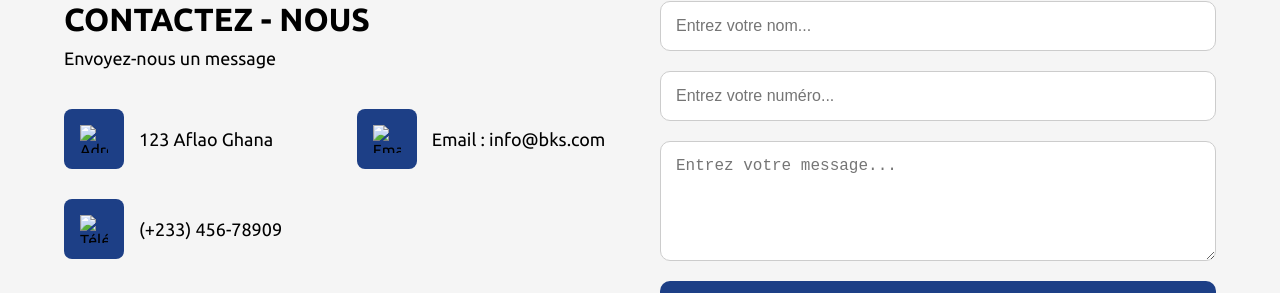
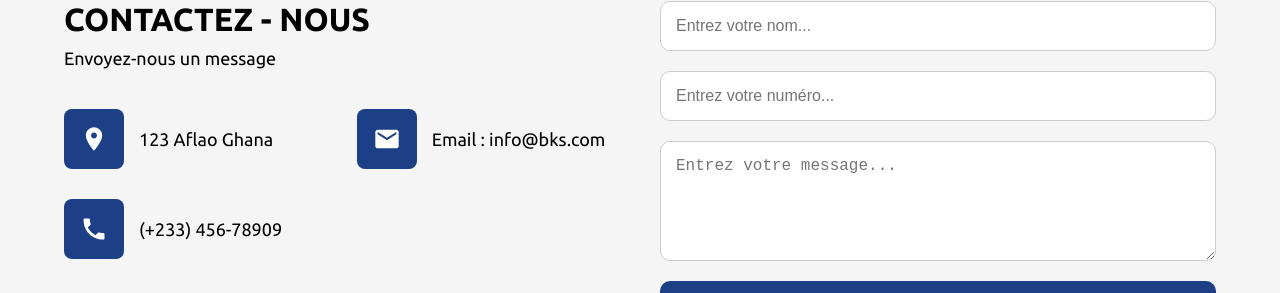
Before and after one commit to bedjra/VitreBuyorKing, a plain HTML site: page index.html in a window 1280 px wide. Shown: the part 1270-1563 px from the top of the page. Drawn offline with Linux system fonts and the light colour scheme.

Commit message:
Description

```diff
--- a/index.html
+++ b/index.html
@@ -180,21 +180,21 @@
             <div class="info-grid">
                 <div class="info-item">
                     <div class="icon-box">
-                        <img src="icons/location.svg" alt="Adresse">
+                        <img src="images/location.svg" alt="Adresse">
                     </div>
                     <span>123 Aflao Ghana</span>
                 </div>
 
                 <div class="info-item">
                     <div class="icon-box">
-                        <img src="icons/email.svg" alt="Email">
+                        <img src="images/email.svg" alt="Email">
                     </div>
                     <span>Email : info@bks.com</span>
                 </div>
 
                 <div class="info-item">
                     <div class="icon-box">
-                        <img src="icons/phone.svg" alt="Téléphone">
+                        <img src="images/phone.svg" alt="Téléphone">
                     </div>
                     <span>(+233) 456-78909</span>
                 </div>
```
Also changed, not shown: images/email.svg (added), images/location.svg (added), images/phone.svg (added).
